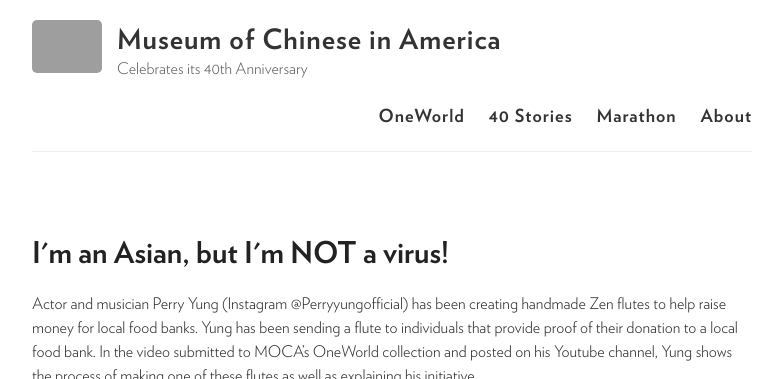
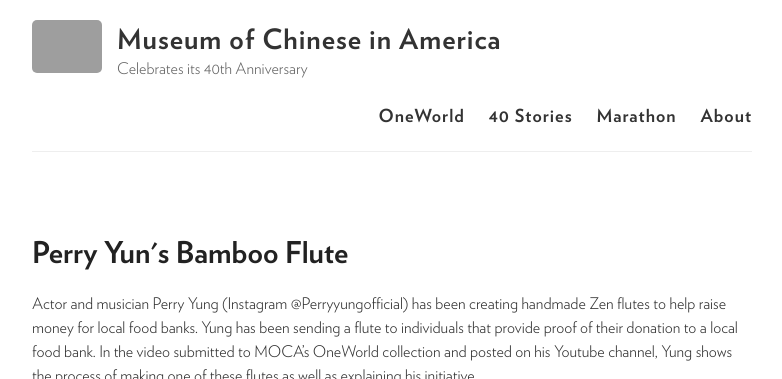
Before and after one commit to moca40/moca40.github.io, a Jekyll site: the page built from _oneworld/2020-04-24-flute.md, in a window 1280 px wide, cut to the strip 0-379 px from the top of the page. Shown: the whole strip, without its empty margins (248-1030 px from the left). Built offline with Jekyll 4.4.1, drawn with Linux system fonts in a browser that asks for light colours; grey boxes are pictures that could not be loaded.

Commit message:
Update 2020-04-24-flute.md

```diff
--- a/_oneworld/2020-04-24-flute.md
+++ b/_oneworld/2020-04-24-flute.md
@@ -1,6 +1,6 @@
 ---
 layout: post
-title: I'm an Asian, but I'm NOT a virus!
+title: Perry Yun's Bamboo Flute
 slides:
   -
     img: https://user-images.githubusercontent.com/47676628/83582258-1003d300-a50f-11ea-852c-bcd930f12707.jpg
```
